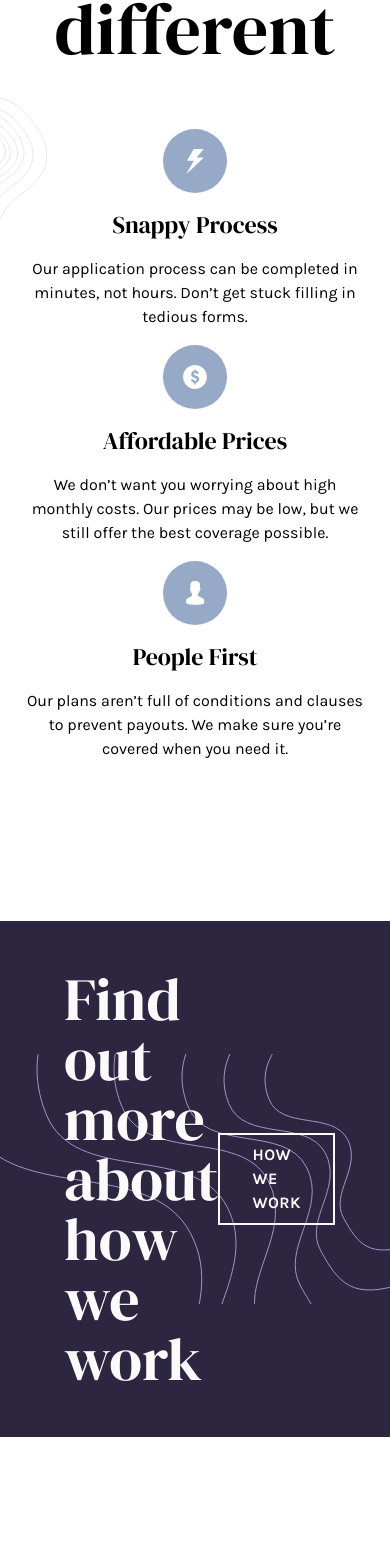
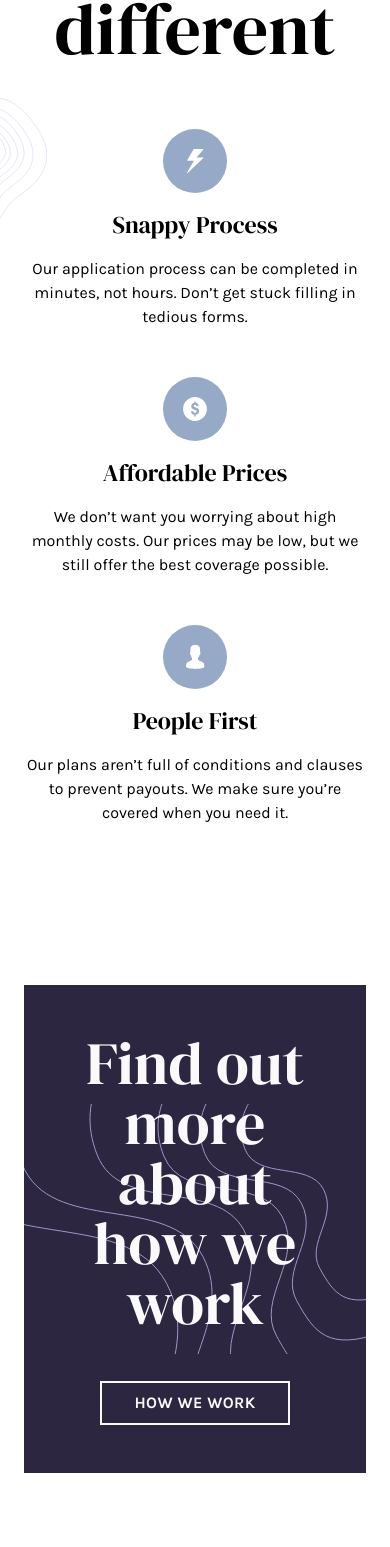
Before and after one commit to lilKriT/Insure-Landing-Page, a React (Vite) app: page / in a window 390 px wide. Shown: the part 1399-2946 px from the top of the page. Built offline with nearby package versions, Linux system fonts and the light colour scheme.

Commit message:
Styling features mobile.

```diff
--- a/src/components/CTA.tsx
+++ b/src/components/CTA.tsx
@@ -2,8 +2,8 @@ import React from "react";
 
 const CTA = () => {
   return (
-    <section className="flex justify-center text-veryLightGray mb-28">
-      <div className="container bg-ctaDesktop bg-no-repeat bg-right bg-darkViolet flex justify-between items-center px-16 py-12">
+    <section className="flex justify-center text-veryLightGray mb-28 mx-6">
+      <div className="container bg-ctaDesktop bg-no-repeat bg-right bg-darkViolet flex flex-col desktop:flex-row text-center justify-between items-center px-8 desktop:px-16 py-12 gap-12">
         <h2 className="text-6xl">
           Find out more
           <br /> about how we work
--- a/src/components/Features.tsx
+++ b/src/components/Features.tsx
@@ -12,7 +12,7 @@ const Features = () => {
         <h2 className="text-7xl mb-16 text-center desktop:text-left">
           We’re different
         </h2>
-        <div className="flex flex-col desktop:flex-row gap-4">
+        <div className="flex flex-col desktop:flex-row gap-12 desktop:gap-4">
           <article className="featureCard">
             <img src={Snappy} alt="" />
             <h3>Snappy Process</h3>
```
